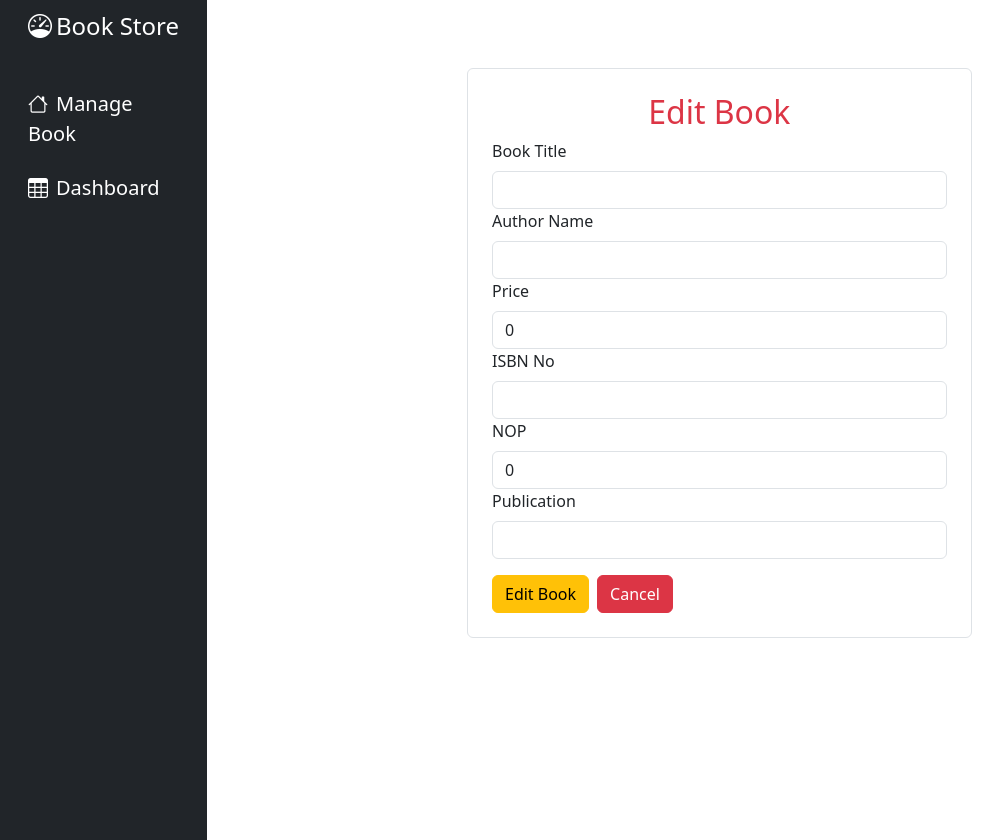
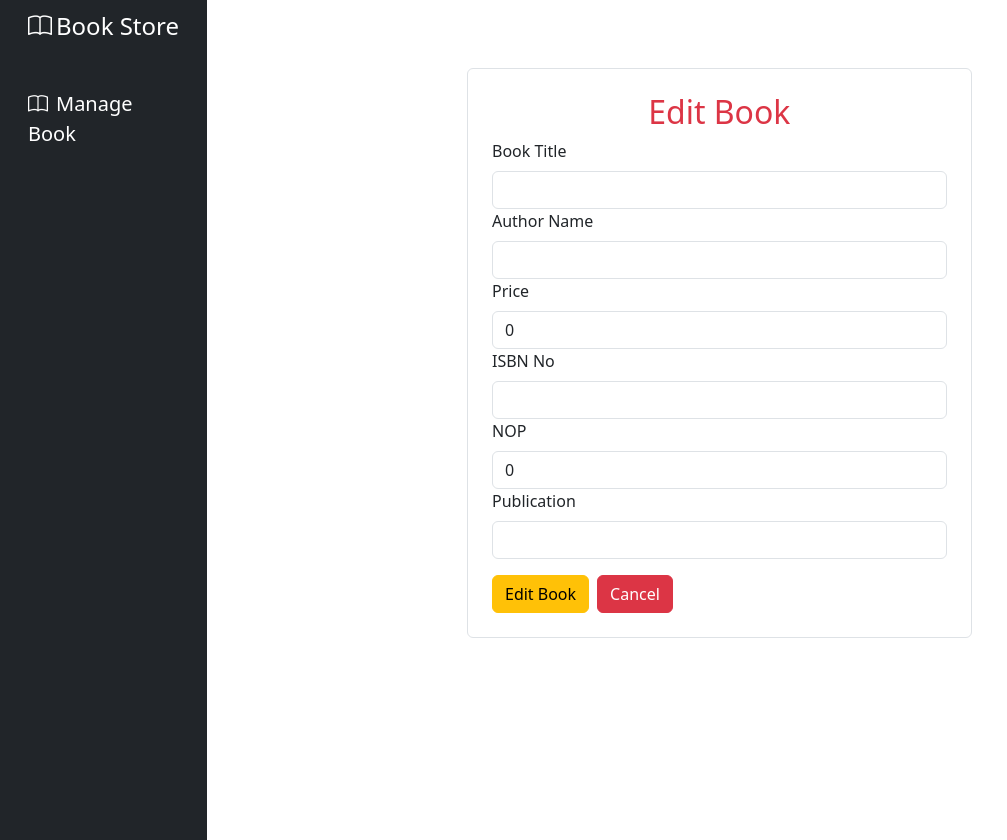
Before and after one commit to GaneshPanday07/React-Node-project, a React (Vite) app in the folder admin-crud/: page /edit/book/1 in a window 1280 px wide. Shown: the whole page, without its empty margins (0-1007 px from the left). Built offline with nearby package versions, Linux system fonts and the light colour scheme; no server answers.

Commit message:
Modified Sidebarmenu

```diff
--- a/admin-crud/src/Sidebarmenu.jsx
+++ b/admin-crud/src/Sidebarmenu.jsx
@@ -7,27 +7,15 @@ function Sidebarmenu({children}) {
                 <div className='bg-dark min-vh-100 col'>
                     <div>
                         <a className='text-decoration-none text-white d-flex align-itemcenter ms-3 mt-2'>
-                            <i className=' fs-4 bi bi-speedometer'></i>
+                            <i className=' fs-4 bi bi-book'></i>
                             <span className='ms-1 fs-4'>Book Store</span>
                         </a>
                         <hr className='text-secondry' />
                         <ul className='nav nav-pills flex-column'>
-                            {/* <li className = 'nav-item text-white fs-4 my-1'>
-                                <a href to='/' className='nav-link text-white fs-5' aria-current="page">
-                                    <i className='bi bi-speedometer2'></i>
-                                    <span className='ms-2'>Dashborad</span>
-                                </a>
-                            </li> */}
                             <li className = 'nav-item text-white fs-4 my-1'>
                                 <a href='/books' className='nav-link text-white fs-5' aria-current="page">
-                                    <i className='bi bi-house'></i>
+                                    <i className='bi bi-book'></i>
                                     <span className='ms-2'>Manage Book</span>
-                                </a>
-                            </li>
-                            <li className = 'nav-item text-white fs-4 my-1'>
-                                <a href='/dashboard' className='nav-link text-white fs-5' aria-current="page">
-                                    <i className='bi bi-table'></i>
-                                    <span className='ms-2'>Dashboard</span>
                                 </a>
                             </li>
                         </ul>
```
